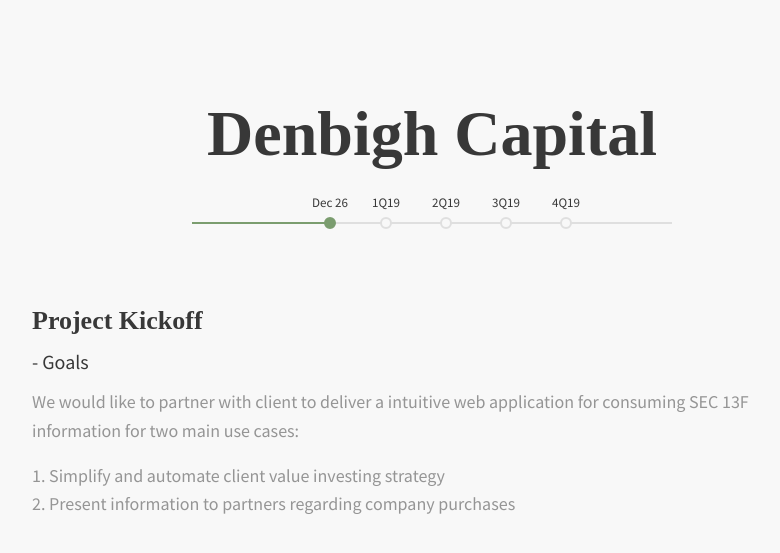
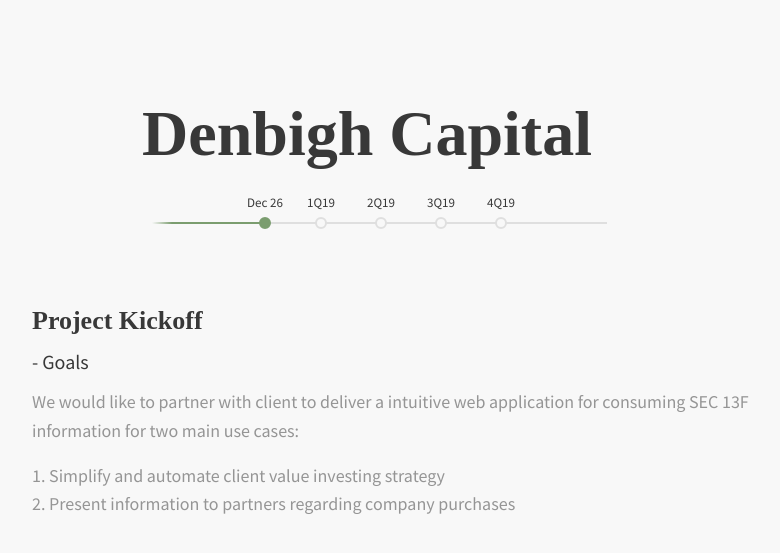
Before and after one commit to CodeFay/denbigh-presentation, a PHP site: page / in a window 1280 px wide. Shown: the top 553 px of the page, without its empty margins (208-988 px from the left). Run offline with PHP 8.4, Linux system fonts and the light colour scheme; some libraries are stand-ins or nearby versions.

Commit message:
cheat title and timeline 60px to the left

```diff
--- a/css/style.css
+++ b/css/style.css
@@ -31,6 +31,7 @@
 
 .client h2 {
   position: relative;
+  right: 65px;
   font-weight: bold;
   font-size: 4em;
   font-family: "Playfair Display", serif;
--- a/js/index.js
+++ b/js/index.js
@@ -140,7 +140,7 @@
 			timeSpanNorm = timeSpan/timelineComponents['eventsMinLapse'],
 			timeSpanNorm = Math.round(timeSpanNorm) + 4,
 			totalWidth = timeSpanNorm*width;
-		timelineComponents['eventsWrapper'].css({ width: `${totalWidth}px`, left: `calc(50% - ${totalWidth/2}px)` });
+		timelineComponents['eventsWrapper'].css({ width: `${totalWidth}px`, left: `calc(50% - ${totalWidth/2}px - 65px)` });
 		updateFilling(timelineComponents['timelineEvents'].eq(0), timelineComponents['fillingLine'], totalWidth);
 
 		return totalWidth;
```
